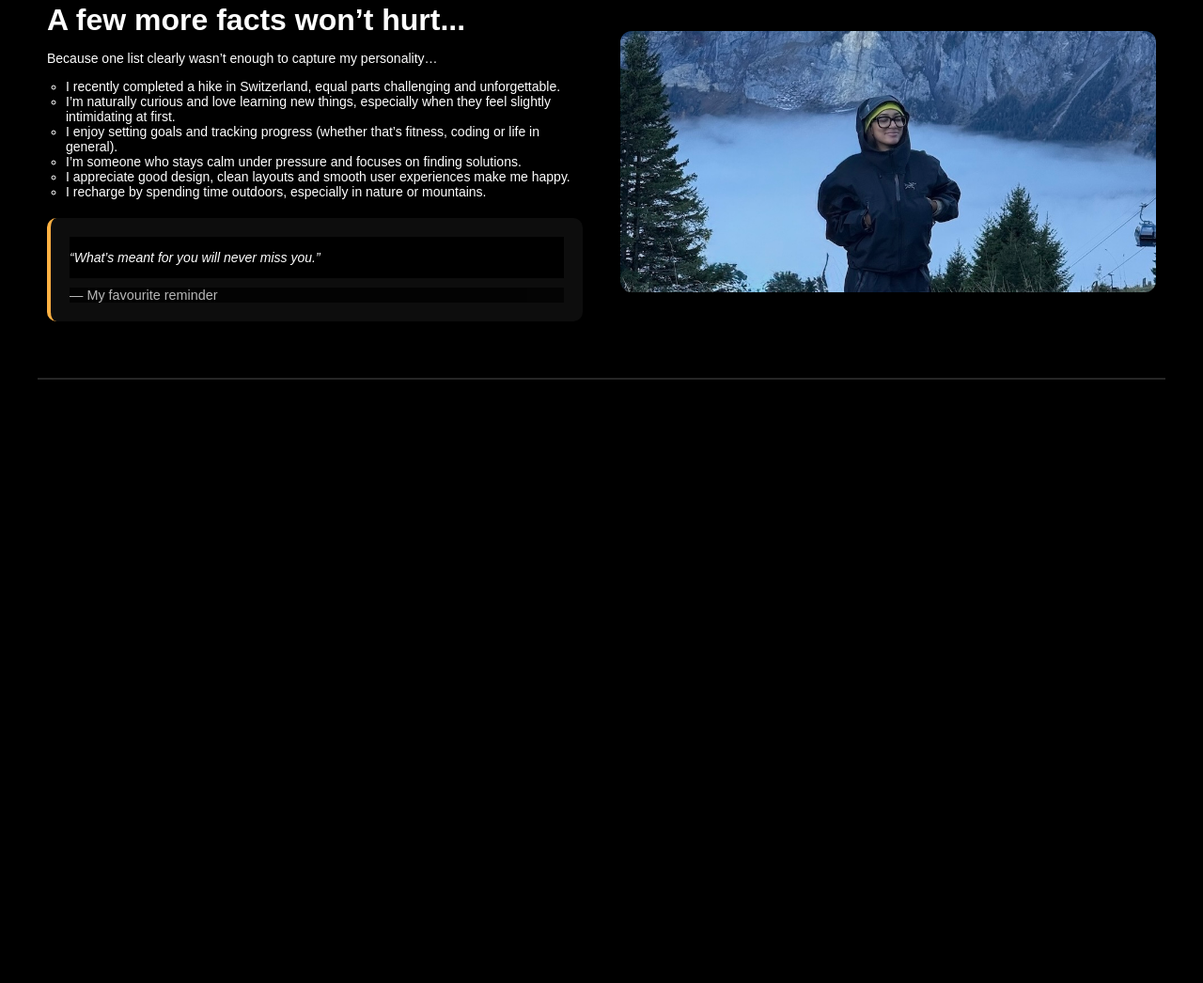
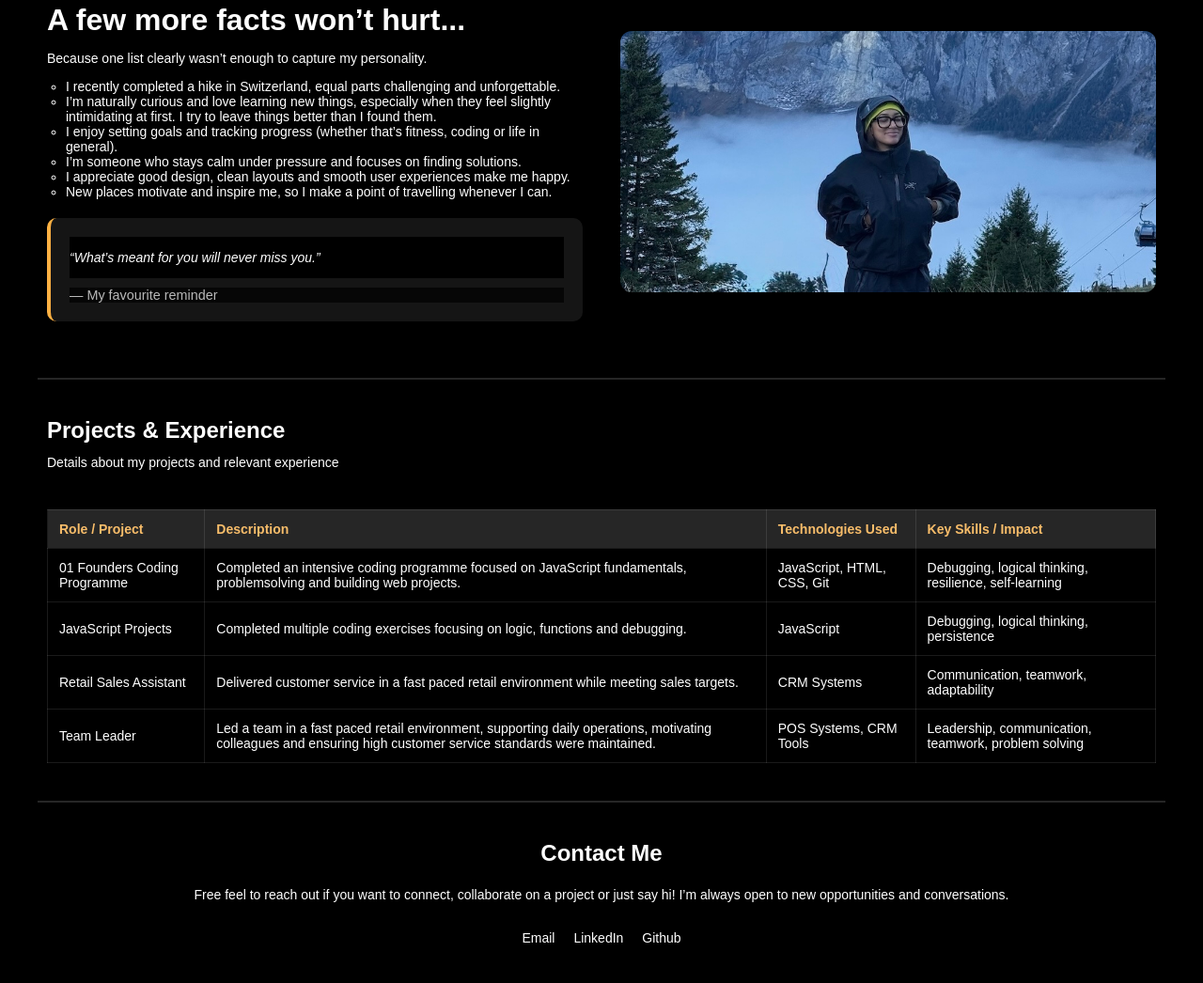
Before and after one commit to Tanjya/la-fosse-prework, a plain HTML site: page index.html in a window 1280 px wide. Shown: the part 1181-2227 px from the top of the page at 94% size. Before the commit the page ends 1585 px from the top, so only its background shows below. Drawn offline with Linux system fonts and the light colour scheme.

Commit message:
website updated with experience and contact

```diff
--- a/index.html
+++ b/index.html
@@ -7,13 +7,14 @@
     <title>Tanjya Akther</title>
 </head>
 <body>
+    <!-- header section -->
     <nav class="navbar">
         <p>Tanjya Akther</p>
         <ul class="nav-links">
-            <li><a href="index.html">Home</a></li>
-            <li><a href="about.html">About Me</a></li>
-            <li><a href="projects.html">Projects</a></li>
-            <li><a href="contact.html">Contact</a></li>
+            <li><a href="#home">Home</a></li>
+            <li><a href="#about">About Me</a></li>
+            <li><a href="#projects">Projects</a></li>
+            <li><a href="#contact">Contact</a></li>
         </ul>
     </nav>
        <hr class="divider">
@@ -32,6 +33,7 @@
             </div>
         </div>
         <hr class="divider">
+        <!-- About me section -->
         <div class="wrapper">
             <div>
                 <img class="hiking-pic" src="./images/IMG_5218.JPG" alt="">
@@ -56,15 +58,17 @@
             <div>
                 <h1>A few more facts won’t hurt...</h1>
                 <p class="facts-intro">
-                  Because one list clearly wasn’t enough to capture my personality…
+                  Because one list clearly wasn’t enough to capture my personality.
                 </p>
                 <ul class="facts-list">
                     <li>I recently completed a hike in Switzerland, equal parts challenging and unforgettable.</li>
-                    <li>I’m naturally curious and love learning new things, especially when they feel slightly intimidating at first.</li>
+                    <li>I’m naturally curious and love learning new things, especially when they feel slightly intimidating at first. I try to leave things better than I found them.</li>
                     <li>I enjoy setting goals and tracking progress (whether that’s fitness, coding or life in general).</li>
                     <li>I’m someone who stays calm under pressure and focuses on finding solutions.</li>
                     <li>I appreciate good design, clean layouts and smooth user experiences make me happy.</li>
-                    <li>I recharge by spending time outdoors, especially in nature or mountains.</li>
+                    <li>New places motivate and inspire me, so I make a point of travelling whenever I can.</li>
+
+
                 </ul>
                 <div class="quote-box">
                     <p class="quote-text">
@@ -79,6 +83,67 @@
         </div>
         <hr class="divider">
         <!-- projects & experience section -->
+         <div class="projects-experience">
+            <h2>Projects & Experience</h2>
+            <p>Details about my projects and relevant experience</p>
+
+            <table class="experience-table">
+                <thead>
+                    <tr>
+                    <th>Role / Project</th>
+                    <th>Description</th>
+                    <th>Technologies Used</th>
+                    <th>Key Skills / Impact</th>
+                    </tr>
+                </thead>
+
+                <tbody>
+                    <tr>
+                        <td>01 Founders Coding Programme</td>
+                        <td>Completed an intensive coding programme focused on JavaScript fundamentals, problemsolving  and building web projects.</td>
+                        <td>JavaScript, HTML, CSS, Git</td>
+                        <td>Debugging, logical thinking, resilience, self-learning</td>
+                    </tr>
+
+                    <tr>
+                        <td>JavaScript Projects</td>
+                        <td>Completed multiple coding exercises focusing on logic, functions and debugging.</td>
+                        <td>JavaScript</td>
+                        <td>Debugging, logical thinking, persistence</td>
+                    </tr>
+
+                    <tr>
+                        <td>Retail Sales Assistant</td>
+                        <td>Delivered customer service in a fast paced retail environment while meeting sales targets.</td>
+                        <td>CRM Systems</td>
+                        <td>Communication, teamwork, adaptability</td>
+                    </tr>
+
+                    <tr>
+                        <td>Team Leader</td>
+                        <td>Led a team in a fast paced retail environment, supporting daily operations, motivating colleagues and ensuring high customer service standards were maintained.</td>
+                        <td>POS Systems, CRM Tools</td>
+                        <td>Leadership, communication, teamwork, problem solving</td>
+                    </tr>
+
+
+                </tbody>
+
+            </table>
+        </div>
+        <hr class="divider">
+         <!-- contact section -->
+        <div class="contact">
+            <h2>Contact Me</h2>
+            <p class="contact-text">
+        Free feel to reach out if you want to connect, collaborate on a project or just say hi! I’m always open to new opportunities and conversations.
+        <div class="contact-links">
+            <a href="mailto:tanjyaakther@gmail.com">Email</a>
+            <a href="https://www.linkedin.com/in/tanjyaakther/" target="_blank">LinkedIn</a>
+            <a href="https://github.com/tanjyaakther" target="_blank">Github</a>
+        </div>
+        </div>
+
 
     </main>
 
--- a/style.css
+++ b/style.css
@@ -100,7 +100,7 @@
 }
 
 .quote-box {
-  background: rgba(255, 255, 255, 0.05);
+  background: #151515;
   border-left: 4px solid #ffb143;
   padding: 20px;
   margin-top: 20px;
@@ -125,5 +125,78 @@
 
 .quote-box:hover {
   transform: translateY(-4px);
-  box-shadow: 0 10px 25px rgba(0,0,0,0.25);
+  box-shadow: 0 10px 25px rgba(159, 155, 155, 0.25);
 }
+
+/* .projects-experience {
+    padding: 40px 50px;
+}
+
+.projects-table {
+    width: 100%;
+    border-collapse: collapse;
+
+
+} */
+.projects-experience {
+    padding: 40px 50px;
+}
+
+.projects-experience p{
+    font-size: 14px;
+    padding: 12px 0px;
+}
+
+ .experience-table {
+  width: 100%;
+  border-collapse: collapse;
+  margin-top: 30px;
+  font-size: 14px;
+}
+
+.experience-table th,
+.experience-table td {
+  border: 1px solid rgba(255,255,255,0.1);
+  padding: 12px;
+  text-align: left;
+}
+
+.experience-table th {
+  background-color: #262626;
+  font-weight: bold;
+  color: #f8bd6a;
+}
+
+.contact {
+    text-align: center;
+    padding: 40px 50px;
+
+}
+
+.contact h2 {
+  margin-bottom: 10px;
+}
+
+.contact-text {
+    font-size: 14px;
+    padding: 12px 0px;
+    padding-bottom: 30px;
+
+}
+
+.contact-links {
+    list-style: none;
+    display: flex;
+    justify-content: center;
+    gap: 20px;
+}
+
+.contact-links a {
+    text-decoration: none;
+    color: white;
+    font-size: 14px;
+}
+
+.contact-links a:hover {
+    color: #ffb143;
+}
```
